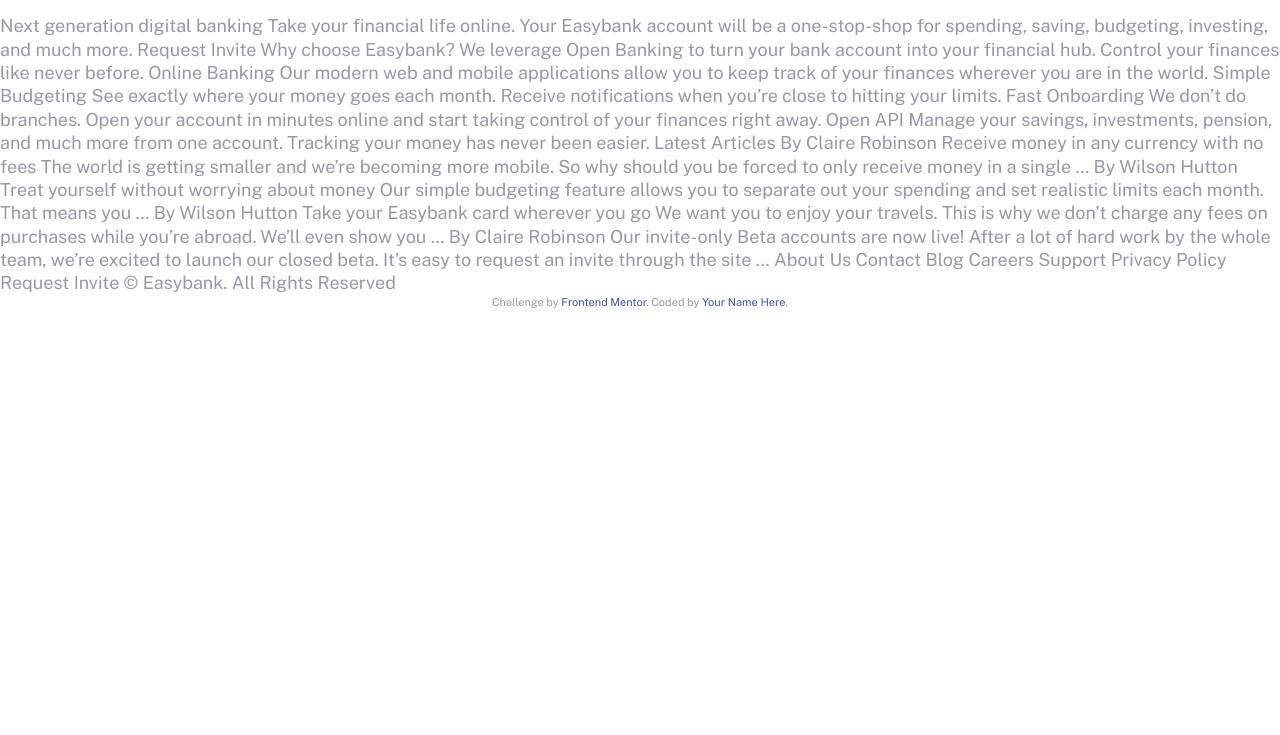
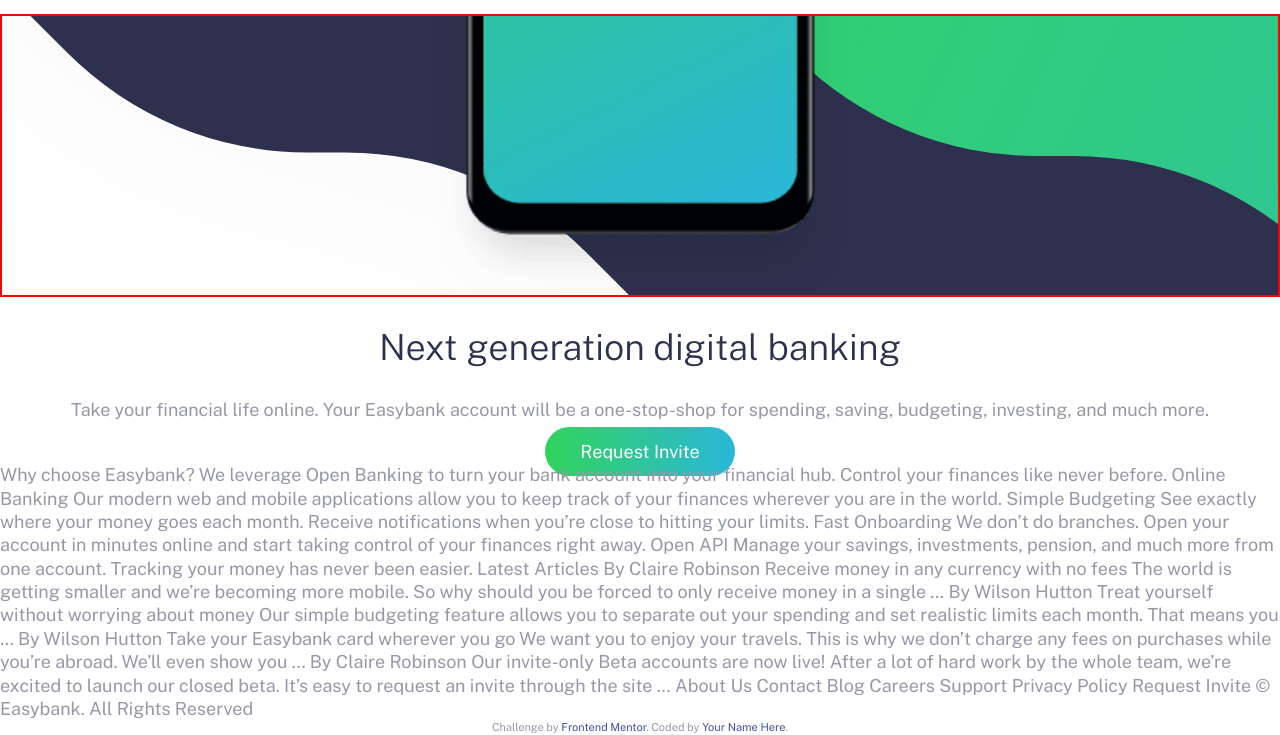
Before and after one commit to 126jullian/Challenge-on-Frontend-Mentor, a plain HTML site: page index.html in a window 1280 px wide. Shown: the part 66-801 px from the top of the page. Drawn offline with nearby package versions, Linux system fonts and the light colour scheme.

Commit message:
git commit -m "edit the hero section"

```diff
--- /dev/null
+++ b/app/scss/_hero.scss
@@ -0,0 +1,38 @@
+.hero {
+
+    &__image {
+        border: 2px solid red;
+        position: relative;
+        background-image: url('/images/bg-intro-mobile.svg');
+        background-size: cover;
+        background-repeat: no-repeat;
+        background-position: center center;
+        min-height: 17.6875rem;
+
+        &::before {
+            content: "";
+            position: absolute;
+            background-image: url('/images/image-mockups.png');
+            background-size: 93%;
+            background-repeat: no-repeat;
+            background-position: center bottom;
+            height: 100%;
+            width: 100%;
+        }
+    }
+
+    &__text {
+        text-align: center;
+
+        h1 {
+            font-weight: 300;
+            line-height: 1.15;
+            font-size: 2.25rem;
+            color: $darkBlue;
+        }
+    }
+
+
+
+
+}
--- a/app/scss/style.scss
+++ b/app/scss/style.scss
@@ -4,3 +4,4 @@
 
 @import "globals";
 @import "header";
+@import "hero";
--- a/index.html
+++ b/index.html
@@ -18,6 +18,7 @@
   </style>
 </head>
 <body>
+
 
   <header class="header">
     <div class="overlay has-fade"></div>
@@ -53,17 +54,28 @@
     </div>
   </header>
 
+  <section class="hero">
+    <div class="hero__image">
+
+    </div>
+    <div class="hero__text">
+      <h1>
+        Next generation digital banking
+      </h1>
+      <p>
+        Take your financial life online. Your Easybank account will be a one-stop-shop for spending, saving, budgeting, investing, and much more.
+      </p>
+      <a href="#" class="button hero__cta">Request Invite</a>
+    </div>
+  </section>
 
 
 
 
 
-  Next generation digital banking
 
-  Take your financial life online. Your Easybank account will be a one-stop-shop
-  for spending, saving, budgeting, investing, and much more.
 
-  Request Invite
+
 
 
 
```
Also changed, not shown: dist/style.css, 1 other file.
